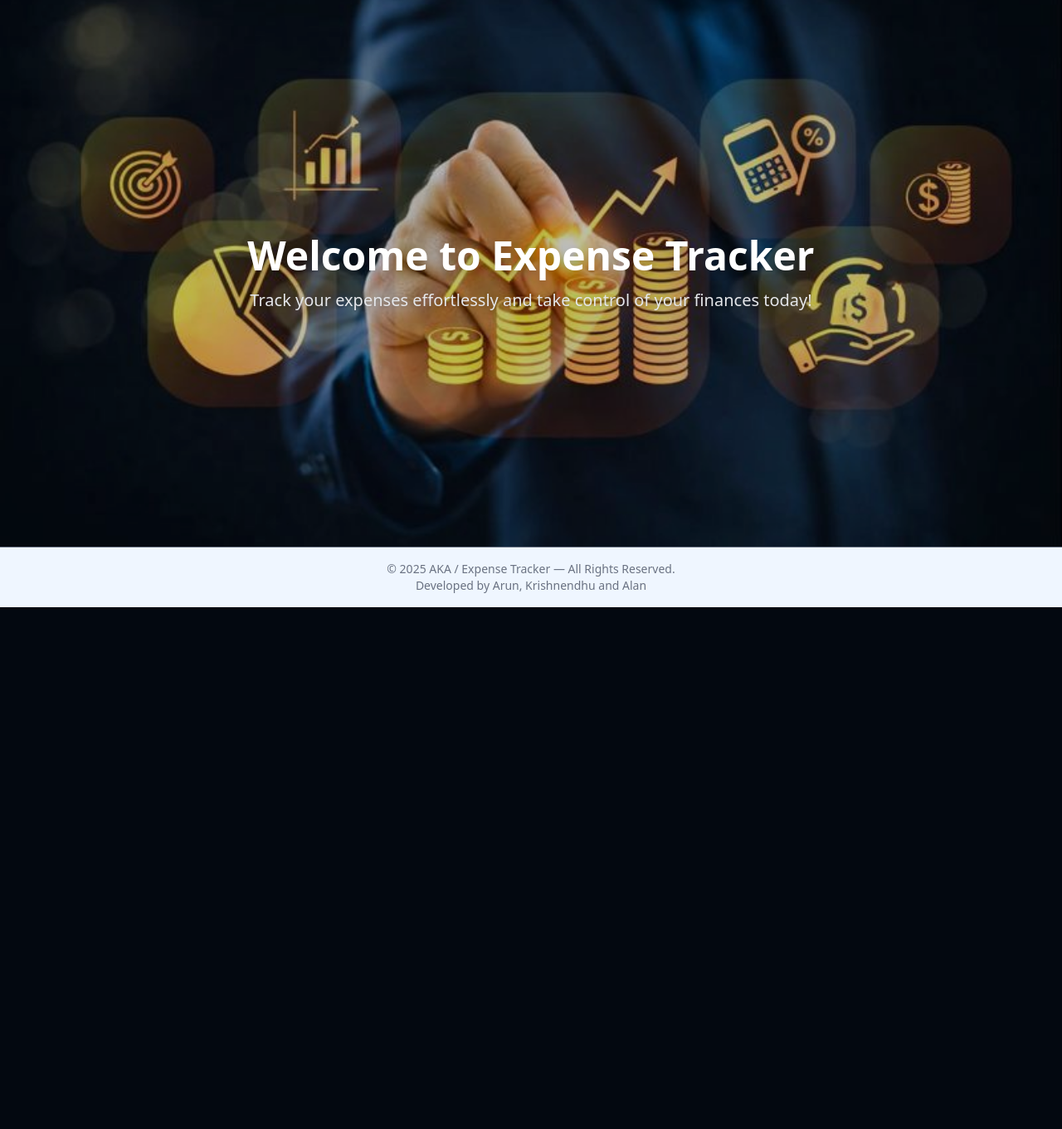
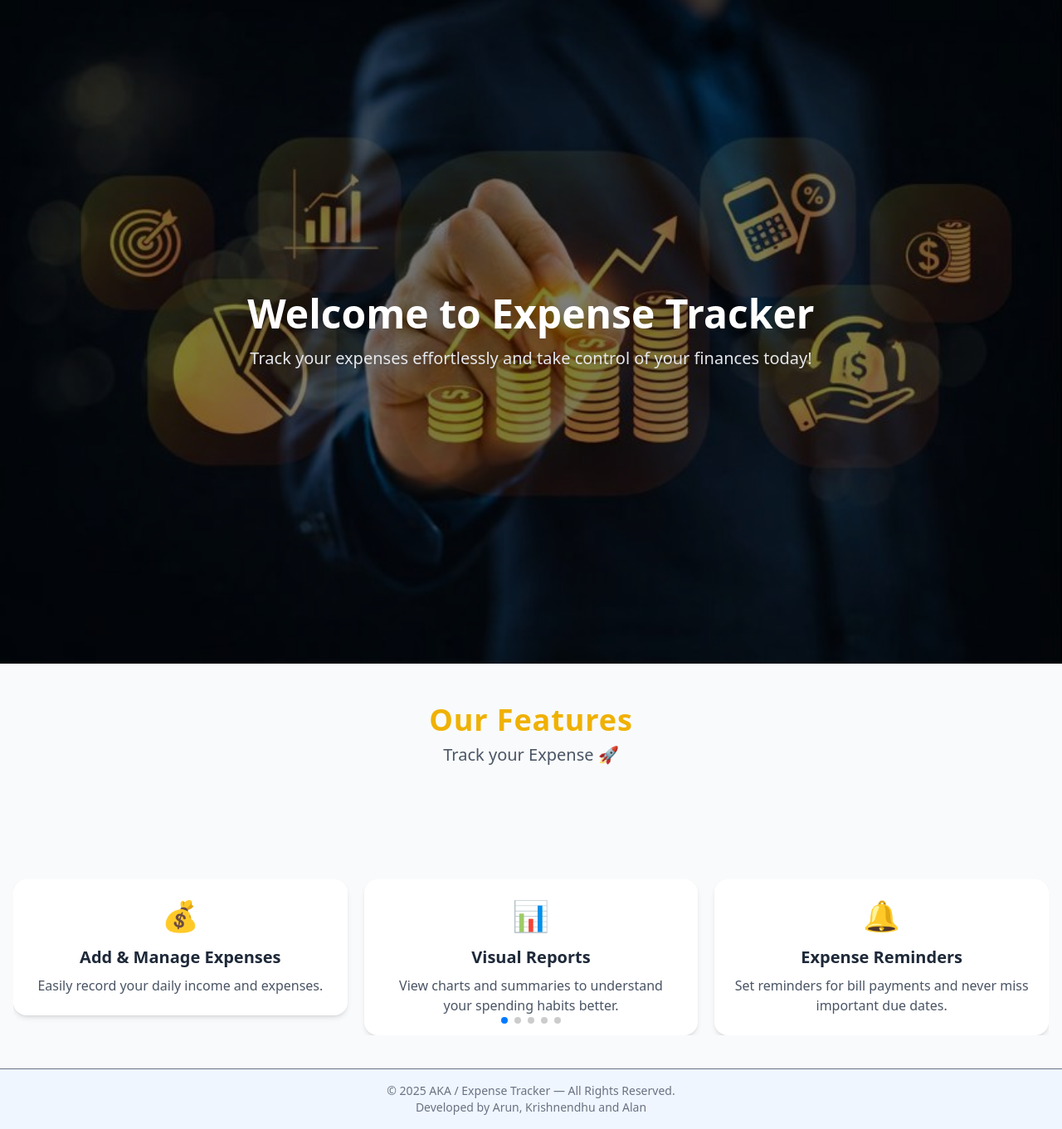
Before and after one commit to anjuraveendran78-source/expense, a Django app: page / in a window 1280 px wide. Shown: the part 68-1429 px from the top of the page at 83% size. Before the commit the page ends 800 px from the top, so only its background shows below. Run offline with Django 5.2, Linux system fonts and the light colour scheme; some libraries are stand-ins or nearby versions.

Commit message:
Updated feature

```diff
--- /dev/null
+++ b/user/templates/card.html
@@ -0,0 +1,139 @@
+{% load static %}
+
+<link rel="stylesheet"
+      href="https://cdn.jsdelivr.net/npm/swiper@11/swiper-bundle.min.css">
+
+
+<div class="text-center  mb-12 mt-12 ">
+
+  <h1 class="text-3xl md:text-4xl font-extrabold text-yellow-500 tracking-wide">
+    Our Features
+  </h1>
+
+  <p class="mt-2 text-lg md:text-xl text-gray-600">
+    Track your Expense 🚀
+  </p>
+
+
+</div>
+
+<div class="max-w-7xl mx-auto px-4 py-10">
+  <div class="swiper mt-12 w-full">
+    <div class="swiper-wrapper">
+
+      <!-- Slide 1 -->
+
+      <div class="swiper-slide">
+        <div class="bg-white p-6 rounded-2xl shadow-md hover:shadow-xl hover:-translate-y-2
+         transition-all duration-300 text-center">
+          <div class="text-blue-600 text-4xl mb-4">
+            💰
+          </div>
+            <h3 class="text-xl font-semibold mb-2">
+              Add & Manage Expenses
+            </h3>
+            <p class="text-gray-600">
+              Easily record your daily income and expenses.
+            </p>
+        </div>
+      </div>
+
+      <!-- Slide 2 -->
+
+      <div class="swiper-slide">
+        <div class="bg-white p-6 rounded-2xl shadow-md hover:shadow-xl hover:-translate-y-2
+         transition-all duration-300 text-center">
+          {% comment "" %}<img src="{% static 'common/images/icon-2.png' %}" class="h-16 mx-auto mb-4">{% endcomment %}
+          <div class="text-blue-600 text-4xl mb-4">
+            📊
+          </div>
+           <h3 class="text-xl font-semibold mb-2">Visual Reports</h3>
+            <p class="text-gray-600">
+            View charts and summaries to understand your spending habits better.
+            </p>
+        </div>
+      </div>
+
+      <!-- Slide 3 -->
+
+      <div class="swiper-slide">
+        <div class="bg-white p-6 rounded-2xl shadow-md hover:shadow-xl hover:-translate-y-2
+         transition-all duration-300 text-center">
+          {% comment "" %}<img src="{% static 'common/images/icon-2.png' %}" class="h-16 mx-auto mb-4">{% endcomment %}
+          <div class="text-purple-600 text-4xl mb-4">
+          🔔
+          </div>
+          <h3 class="text-xl font-semibold mb-2">Expense Reminders</h3>
+          <p class="text-gray-600">
+           Set reminders for bill payments and never miss important due dates.
+          </p>
+        </div>
+      </div>
+
+      <!-- Slide 4 -->
+
+      <div class="swiper-slide">
+        <div class="bg-white p-6 rounded-2xl shadow-md hover:shadow-xl hover:-translate-y-2
+         transition-all duration-300 text-center">
+          {% comment "" %}<img src="{% static 'common/images/24_7_support_card.png' %}" class="h-16 mx-auto mb-4">{% endcomment %}
+          <div class="text-indigo-600 text-4xl mb-4">
+           📅
+          </div>
+          <h3 class="text-xl font-semibold mb-2">Monthly Expense Tracking</h3>
+          <p class="text-gray-600">
+           Track your expenses month-wise and analyze your budget performance.
+          </p>
+        </div>
+      </div>
+
+        <!-- Slide 5 -->
+
+      <div class="swiper-slide">
+        <div class="bg-white p-6 rounded-xl shadow text-center hover:bg-yellow-300">
+          {% comment "" %}<img src="{% static 'common/images/24_7_support_card.png' %}" class="h-16 mx-auto mb-4">{% endcomment %}
+          <div class="text-indigo-600 text-4xl mb-4">
+           🤝
+          </div>
+          <h3 class="text-xl font-semibold mb-2">Shared Expense</h3>
+          <p class="text-gray-600">
+           Split and manage expenses easily with friends, family, or colleagues.
+          </p>
+      </div>
+
+    </div>
+
+    <div class="swiper-pagination"></div>
+  </div>
+</div>
+
+<script src="https://cdn.jsdelivr.net/npm/swiper@11/swiper-bundle.min.js"></script>
+
+<script>
+  document.addEventListener("DOMContentLoaded", function () {
+    new Swiper('.swiper', {
+      loop: true,
+      spaceBetween: 20,
+      grabCursor: true,
+      centeredSlides: false,
+      autoplay: {
+        delay: 2500,   // 1000ms is too fast
+        disableOnInteraction: false,
+      },
+      breakpoints: {
+        0: {
+          slidesPerView: 1,
+        },
+        640: {
+          slidesPerView: 2,
+        },
+        1024: {
+          slidesPerView: 3,
+        },
+      },
+      pagination: {
+        el: '.swiper-pagination',
+        clickable: true,
+      },
+    });
+  });
+</script>
--- a/user/templates/home.html
+++ b/user/templates/home.html
@@ -1,6 +1,6 @@
 {% load static %}
 <!DOCTYPE html>
-<html lang="en">
+<html lang="en" class="scroll-smooth">
 
     <head>
         <meta charset="UTF-8" />
@@ -12,7 +12,7 @@
 
     </head>
 
-<body class="bg-gray-50 text-gray-800 min-h-screen flex flex-col">
+    <body class="flex flex-col min-h-screen bg-gray-50 text-gray-800">
 
         <!-- ====================== HEADER ====================== -->
         <header class="bg-blue-50 shadow-sm cover">
@@ -24,12 +24,14 @@
                 </h1>
                 <div class="space-x-4">
                     <a href="{% url 'Register_page' %}"
-                class="px-4 py-2 text-sm font-semibold border border-slate-800 text-slate-800 rounded-lg hover:bg-slate-800 hover:text-white transition">
+                        class="px-4 py-2 text-sm font-semibold border border-slate-800 text-slate-800 rounded-lg
+                         hover:bg-slate-800 hover:text-white transition">
                         Register
                     </a>
 
                     <a href="{% url 'login_page' %}"
-                class="px-4 py-2 text-sm font-semibold border border-slate-800 text-slate-800 rounded-lg hover:bg-slate-800 hover:text-white transition">
+                        class="px-4 py-2 text-sm font-semibold border border-slate-800 text-slate-800 rounded-lg
+                         hover:bg-slate-800 hover:text-white transition">
                         Login
                     </a>
                 </div>
@@ -38,12 +40,16 @@
         </header>
 
         <!-- ====================== content SECTION ====================== -->
-    <section class="relative flex-grow w-full bg-cover bg-center"
-     style="background-image: url('{% static 'image/home.jpg' %}');">
+        <main class="flex-grow">
+            <section class="relative min-h-screen w-full">
+                <!-- Background Image -->
+                <img src="{% static 'image/home.jpg' %}"
+                class="absolute inset-0 w-full h-full object-cover" />
 
-    <div class="absolute inset-0 flex items-center justify-center
-                backdrop-brightness-75 text-center">
-
+                <!-- Dark Overlay -->
+                <div class="absolute inset-0 bg-black/50"></div>
+                <!-- Content -->
+                <div class="relative z-10 flex items-center justify-center min-h-screen text-center px-6">
                     <div class="max-w-3xl px-6">
                         <h2 class="text-5xl font-bold text-white mb-4 drop-shadow-lg">
                             Welcome to Expense Tracker
@@ -57,11 +63,14 @@
                 </div>
             </section>
 
+            <!-- Features Section -->
+            {% include 'card.html' %}
 
-
+        </main>
 
         <!-- ====================== FOOTER ====================== -->
-    <footer class="bg-blue-50 py-4 border-t mt-auto text-center text-sm text-gray-500">
+
+        <footer class="bg-blue-50 py-4 border-t text-center text-sm text-gray-500">
             © 2025 AKA / Expense Tracker — All Rights Reserved. <br>
             Developed by Arun, Krishnendhu and Alan
         </footer>
```
Also changed, not shown: db.sqlite3. Lines whose indentation alone changed are shown as unchanged.
